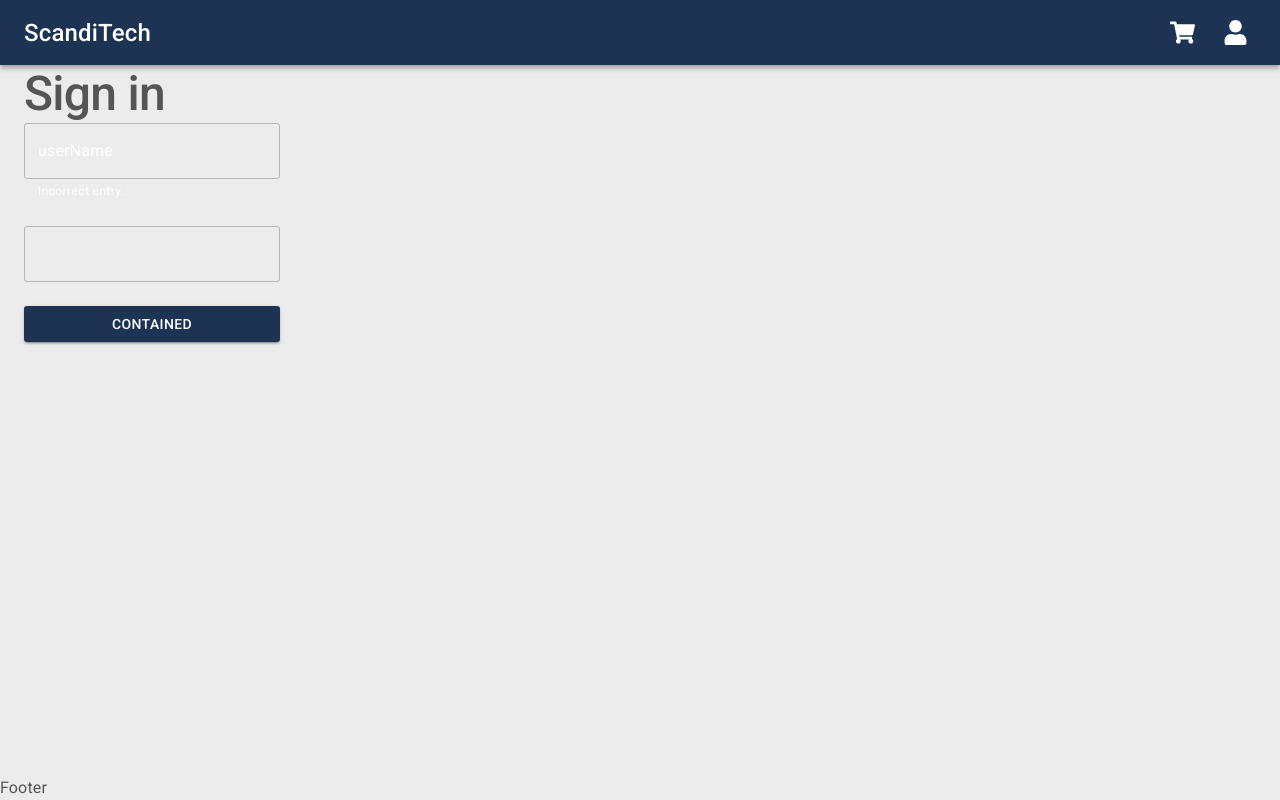
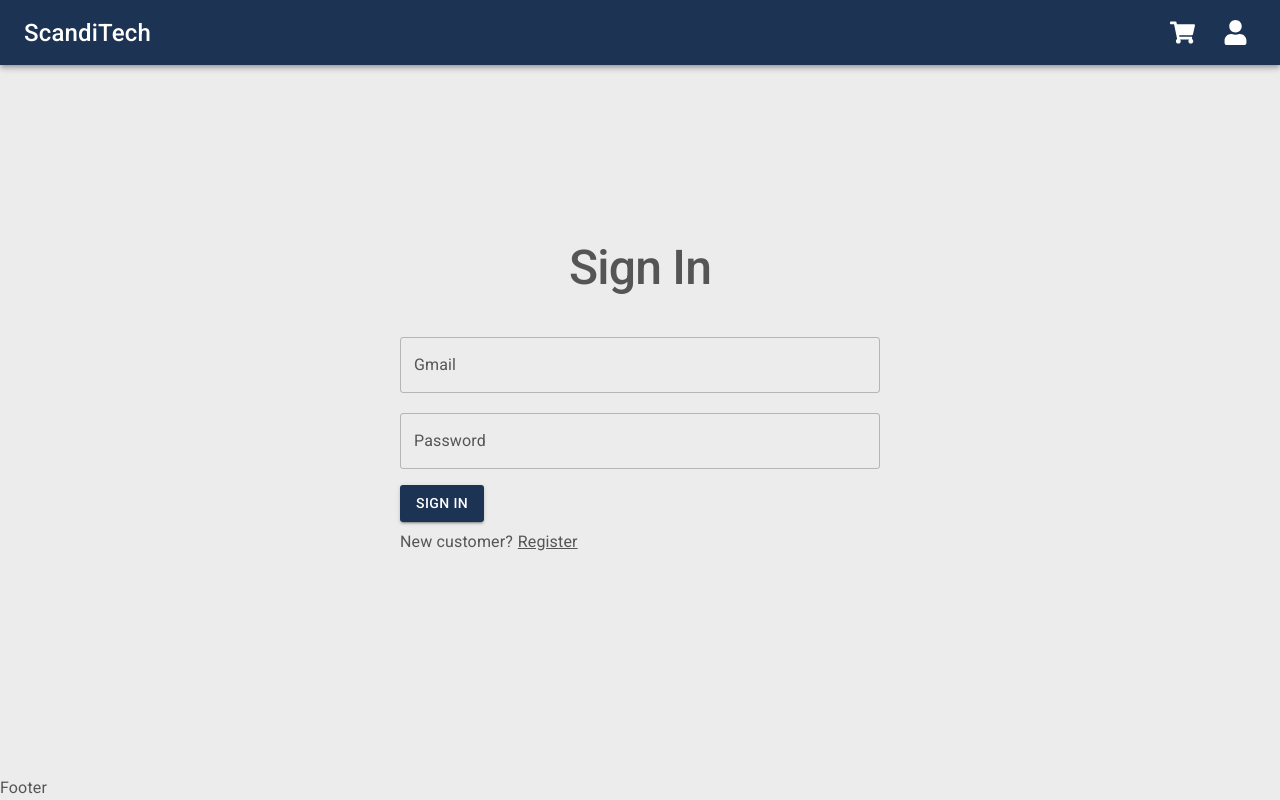
Before and after one commit to RuslanSoroka/ScandiTech, a React (Create React App) app in the folder frontend/: page /login in a window 1280 px wide. Built offline with nearby package versions, Linux system fonts and the light colour scheme.

Commit message:
finished implement design of login component

```diff
--- a/frontend/src/screens/CartScreen/CartScreen.styles.ts
+++ b/frontend/src/screens/CartScreen/CartScreen.styles.ts
@@ -5,7 +5,7 @@ export const styles = {
 		display: "flex",
 		flexDirection: "column",
 		gap: theme.spacing(3),
-		paddingBlock: theme.spacing(2),
+		paddingY: theme.spacing(2),
 	}),
 	contentWrapper: (theme: Theme) => ({
 		display: "flex",
--- a/frontend/src/screens/LoginScreen/LoginScreen.styles.ts
+++ b/frontend/src/screens/LoginScreen/LoginScreen.styles.ts
@@ -2,15 +2,33 @@ import { Theme } from "@mui/material";
 
 export const styles = {
   loginScreen: (theme: Theme) => ({
+    minHeight: "calc(100vh - 97px)",
     display: "grid",
     gridTemplateColumns: "1fr",
+    gridTemplateRows: "auto auto auto",
+    justifyItems: "center",
+    alignContent: "center",
+    gap: theme.spacing(5),
+    paddingY: theme.spacing(2)
   }),
   form: {
-		maxWidth: "16rem",
+    width: "30rem",
+    height: "100%"
   },
-	formContent: {
+  formContent: (theme: Theme) => ({
     display: "flex",
     flexDirection: "column",
-		gap: "1.5rem",
-	},
+    gap: theme.spacing(2.5)
+  }),
+  formSubmit: (theme: Theme) => ({
+    marginTop: theme.spacing(2)
+  }),
+  register: {
+    display: "flex",
+    gap: ".3rem",
+    marginTop: ".5rem",
+    "& a": {
+      textDecoration: "underline"
+    }
+  }
 };
--- a/frontend/src/screens/LoginScreen/LoginScreen.tsx
+++ b/frontend/src/screens/LoginScreen/LoginScreen.tsx
@@ -1,21 +1,21 @@
 import { styles } from "./LoginScreen.styles";
-import { Box, Button, Typography } from "@mui/material";
+import { Box, Button, Link, Typography } from "@mui/material";
+import { Link as RouterLink } from "react-router";
 import { useForm, Controller, SubmitHandler } from "react-hook-form";
 import TextField from "@mui/material/TextField";
-
-interface ILoginScreenProps {}
+import theme from "../../utils/theme/theme";
 
 interface IFormInput {
-	userName: string;
+  gmail: string;
   password: string;
 }
 
-const LoginScreen = ({}: ILoginScreenProps) => {
+const LoginScreen = () => {
   const { control, handleSubmit } = useForm<IFormInput>({
     defaultValues: {
-			userName: "",
-			password: "",
-		},
+      gmail: "",
+      password: ""
+    }
   });
 
   const onSubmit: SubmitHandler<IFormInput> = (data) => {
@@ -23,29 +23,50 @@ const LoginScreen = ({}: ILoginScreenProps) => {
   };
   return (
     <Box sx={styles.loginScreen}>
-			<Typography variant="h1">Sign in</Typography>
+      <Typography variant="h1">Sign In</Typography>
       <Box sx={styles.form} component="form" onSubmit={handleSubmit(onSubmit)}>
         <Box sx={styles.formContent}>
           <Controller
-						name="userName"
+            name="gmail"
             control={control}
             render={({ field }) => (
               <TextField
                 {...field}
                 autoComplete="true"
-								label="userName"
-								helperText="Incorrect entry."
+                label="Gmail"
+                helperText={false}
+                sx={{
+                  "& .MuiInputLabel-root": {
+                    color: theme.palette.text.primary
+                  }
+                }}
               />
             )}
           />
           <Controller
             name="password"
             control={control}
-						render={({ field }) => <TextField {...field} autoComplete="true" />}
+            render={({ field }) =>
+              <TextField
+                {...field}
+                autoComplete="true"
+                label="Password"
+                helperText={false}
+                sx={{
+                  "& .MuiInputLabel-root": {
+                    color: theme.palette.text.primary
+                  }
+                }}
+              />}
           />
+        </Box>
+        <Box sx={styles.formSubmit}>
           <Button type="submit" variant="contained">
-						Contained
+            Sign in
           </Button>
+        </Box>
+        <Box sx={styles.register}>
+          <Typography>New customer?</Typography> <Link component={RouterLink} to={""}>Register</Link>
         </Box>
       </Box>
     </Box>
```
Lines whose indentation alone changed are shown as unchanged.
